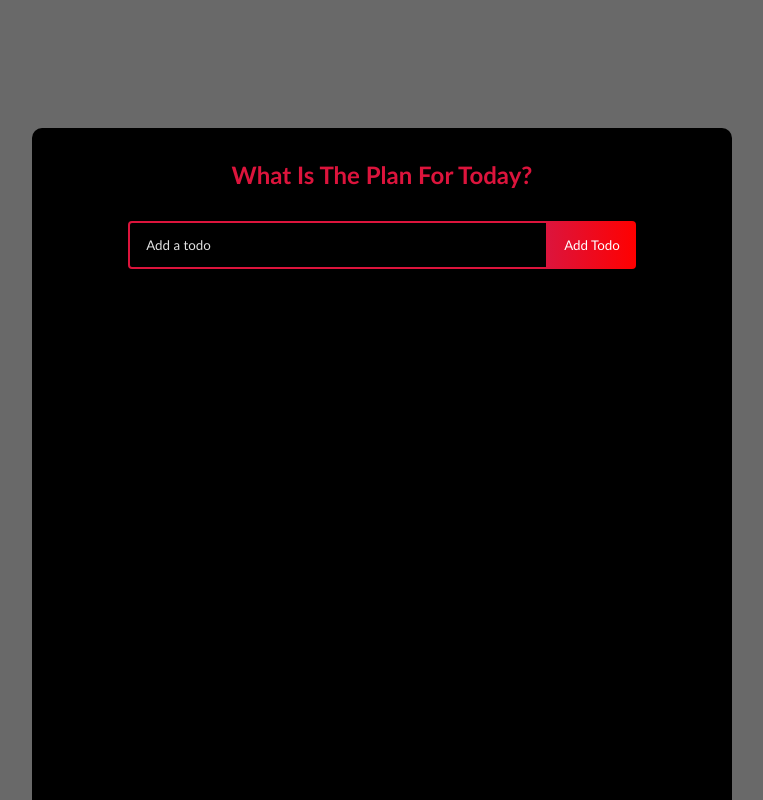
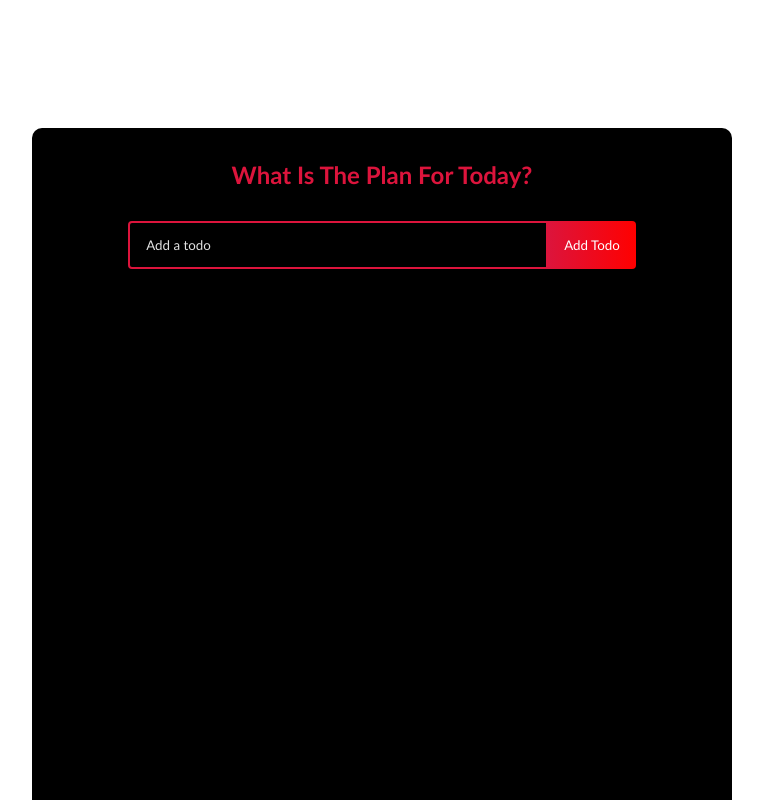
Before and after one commit to lydsEddy/todo-app, a React (Create React App) app: page / in a window 1280 px wide. Shown: the top 800 px of the page, without its empty margins (258-1021 px from the left). Built offline with nearby package versions, Linux system fonts and the light colour scheme.

Commit message:
CSS changes

```diff
--- a/src/App.css
+++ b/src/App.css
@@ -7,7 +7,7 @@
 }
 
 body {
-  background: rgba(105, 105, 105) 100%;
+  background: #fff;
 }
 .todo-app {
   display: flex;
```
